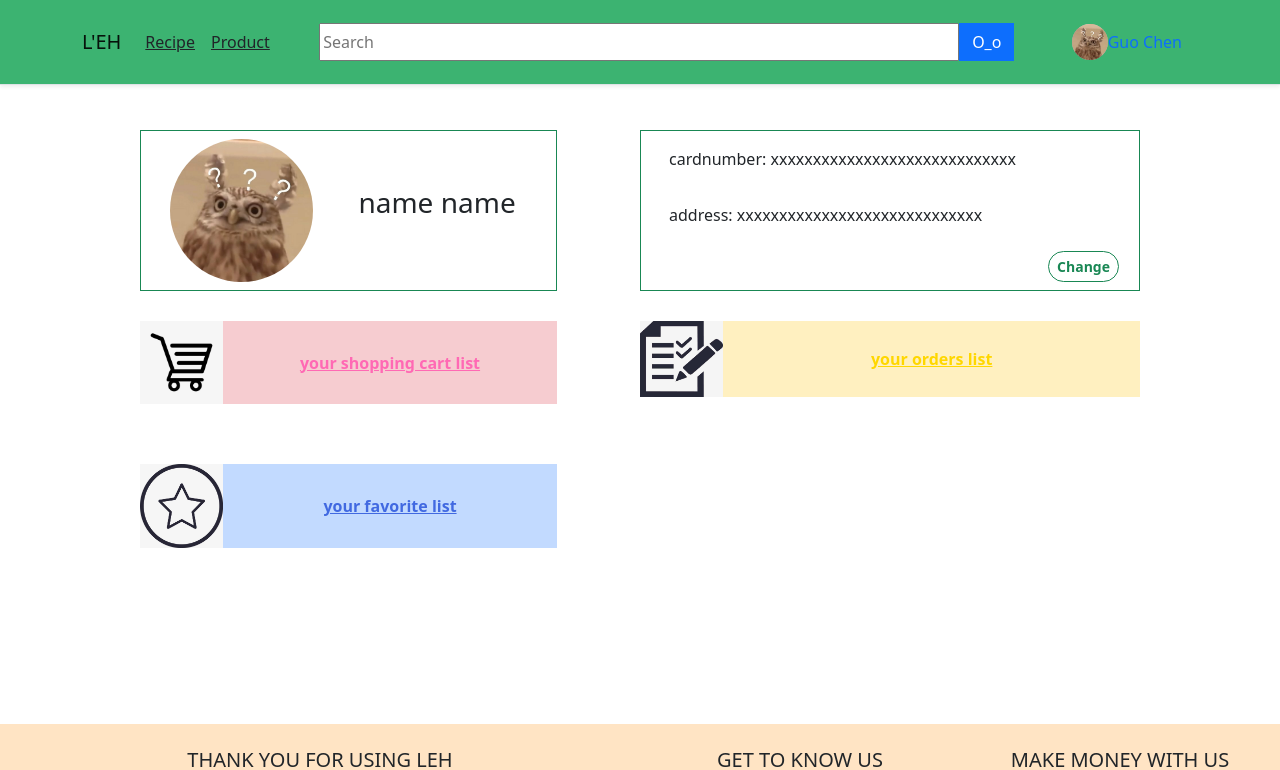
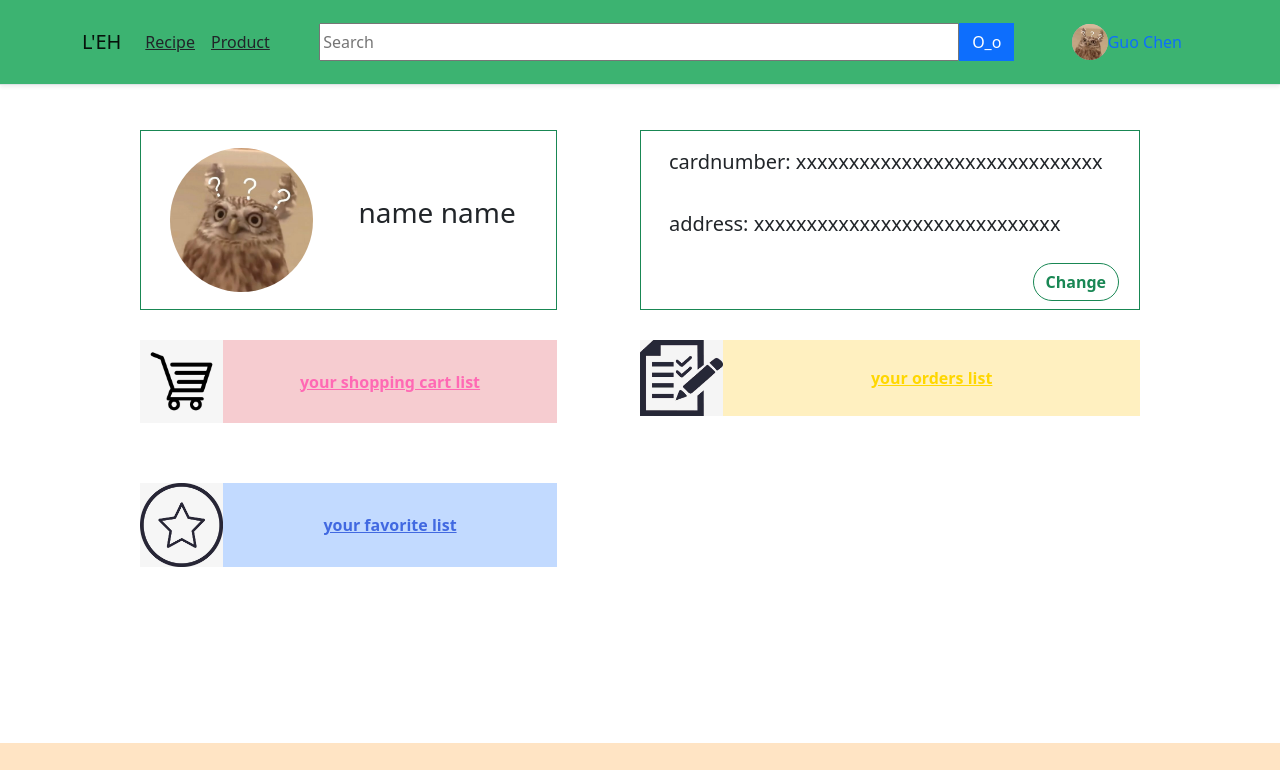
Before and after one commit to c82guochen/ECE651-PROJECT, an Angular app: page /userdetail in a window 1280 px wide. Shown: the top 770 px of the page. Built offline with nearby package versions, Linux system fonts and the light colour scheme.

Commit message:
enlarge font size and button size

```diff
--- a/src/app/detail/user-detail/user-detail.component.html
+++ b/src/app/detail/user-detail/user-detail.component.html
@@ -15,15 +15,15 @@
     <div class="col-md-6 border border-success">
       <!--  用户个人信息-->
       <div class="p-3 text-wrap">
-        <span>cardnumber: </span>
-        <span>xxxxxxxxxxxxxxxxxxxxxxxxxxxxx</span>
+        <span class="fs-5">cardnumber: </span>
+        <span class="fs-5">xxxxxxxxxxxxxxxxxxxxxxxxxxxxx</span>
       </div>
       <div class="p-3 text-wrap">
-        <span>address: </span>
-        <span>xxxxxxxxxxxxxxxxxxxxxxxxxxxxx</span>
+        <span class="fs-5">address: </span>
+        <span class="fs-5">xxxxxxxxxxxxxxxxxxxxxxxxxxxxx</span>
       </div>
       <button type="button" id="change-btn"
-        class="btn btn-outline-success m-2 btn-sm rounded-pill "><strong>Change</strong></button>
+        class="btn btn-outline-success m-2 btn-md rounded-pill "><strong>Change</strong></button>
 
       <!--这里有个Change函数没写，回头看看怎么写-->
     </div>
```
